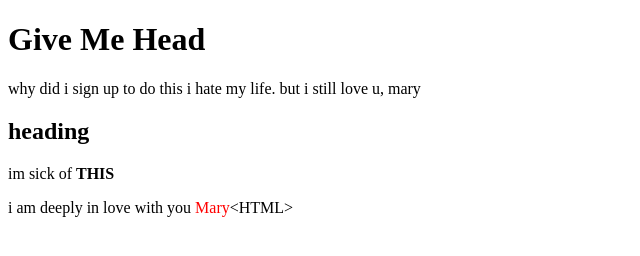
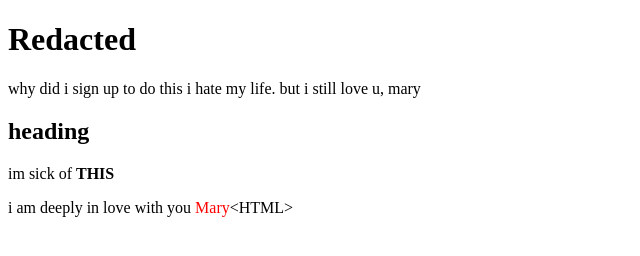
Before and after one commit to aaaaajajajkajnkaja/mm, a plain HTML site: page meow.html in a window 1280 px wide. Shown: the whole page, without its empty margins (0-640 px from the left). Drawn offline with Linux system fonts and the light colour scheme.

Commit message:
Update meow.html

```diff
--- a/meow.html
+++ b/meow.html
@@ -14,7 +14,7 @@
     </style>
  </head>
   <body>
-    <h1>Give Me Head</h1>
+    <h1>Redacted</h1>
         <p>why did i sign up to do this i hate my life. but i still love u, mary</p>
     <h2>heading</h2>
     <p>im sick of <b>THIS</b></p>
```
